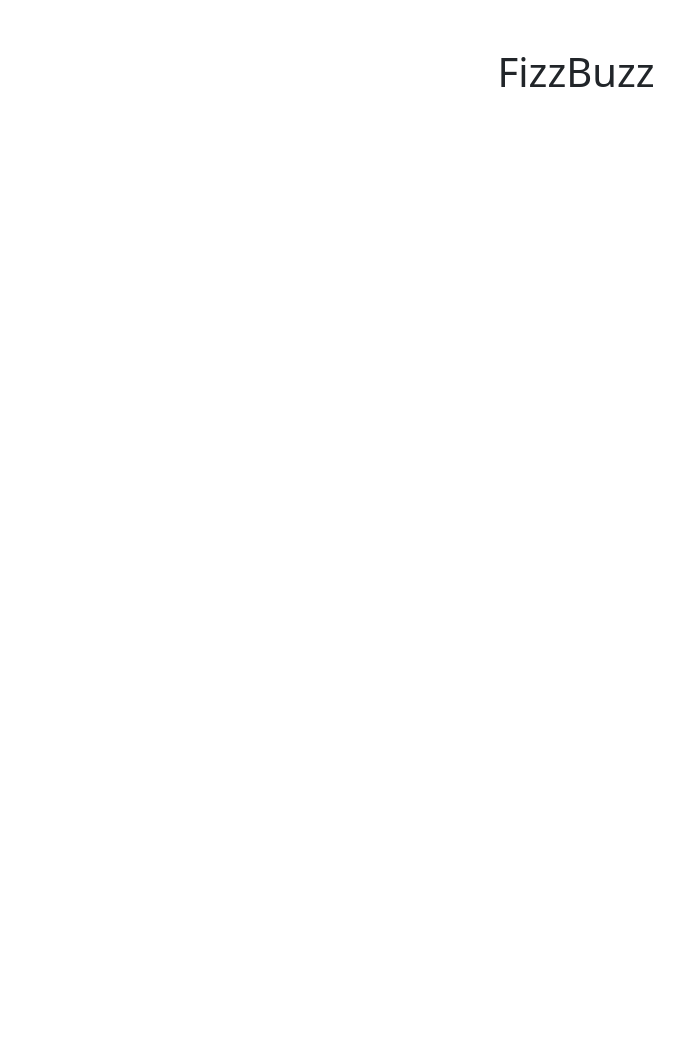
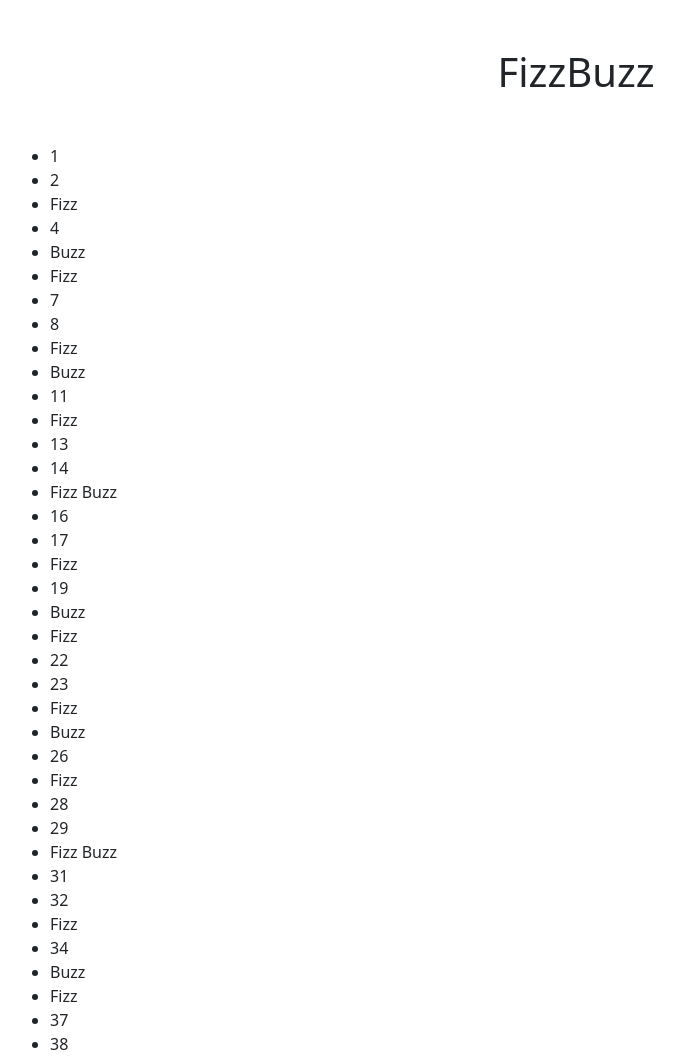
Before and after one commit to simoneaucello/js-fizzbuzz, a plain HTML site: page index.html in a window 1280 px wide. Shown: the top 1059 px of the page, without its empty margins (64-748 px from the left). Before the commit the page ends 800 px from the top, so only its background shows below. Drawn offline with nearby package versions, Linux system fonts and the light colour scheme.

Commit message:
[add] logic to js

```diff
--- a/index.html
+++ b/index.html
@@ -16,8 +16,8 @@
 
   <h1 id="output" class="text-center mt-5">FizzBuzz</h1>
 
-  <div id="fizz-container" class="container my-5 d-flex flex-wrap ">
-    <!-- <div class="box-fizz">X</div> -->
+  <div id="sa-container" class="container my-5 d-flex flex-wrap ">
+    <ul id="list"></ul>
   </div>
 
   <script src="js/script.js"></script>
--- a/js/script.js
+++ b/js/script.js
@@ -1,9 +1,28 @@
-let i
+
+const list = document.getElementById('list')
 
 for(let i = 1; i <= 100; i++){
   console.log(i);
 
-  if(i % 3 === 0){
+  let li = document.createElement('li')
 
+  if((i % 3 === 0) && (i % 5 === 0)){
+    li.innerHTML = 'Fizz Buzz'
+    console.log('Fizz Buzz');
+
+  }else if(i % 5 === 0){
+    li.innerHTML = 'Buzz';
+    console.log('Buzz');
+
+  }else if (i % 3 === 0){
+    li.innerHTML = 'Fizz';
+    console.log('Fizz');
+
+  }else {
+    console.log(i);
+    li.innerHTML = i
   }
+
+  list.append(li)
+
 }
```
